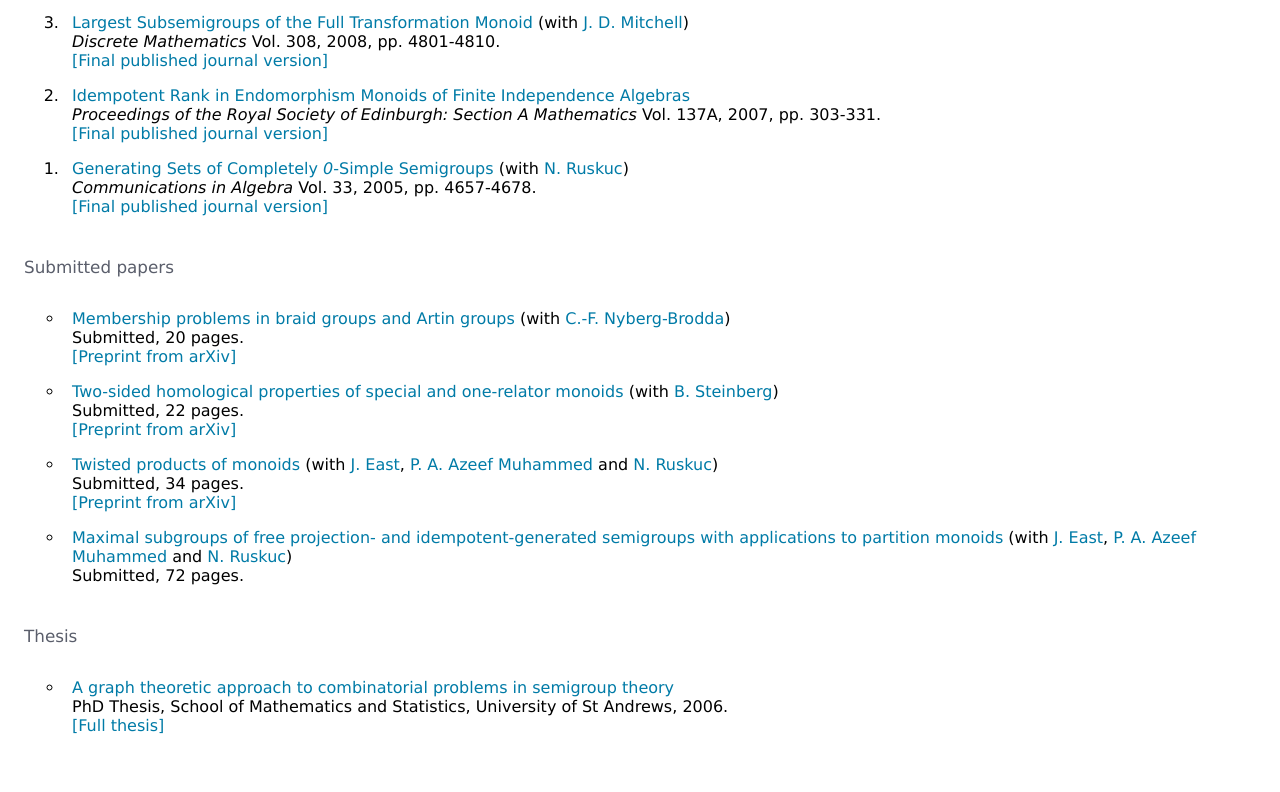
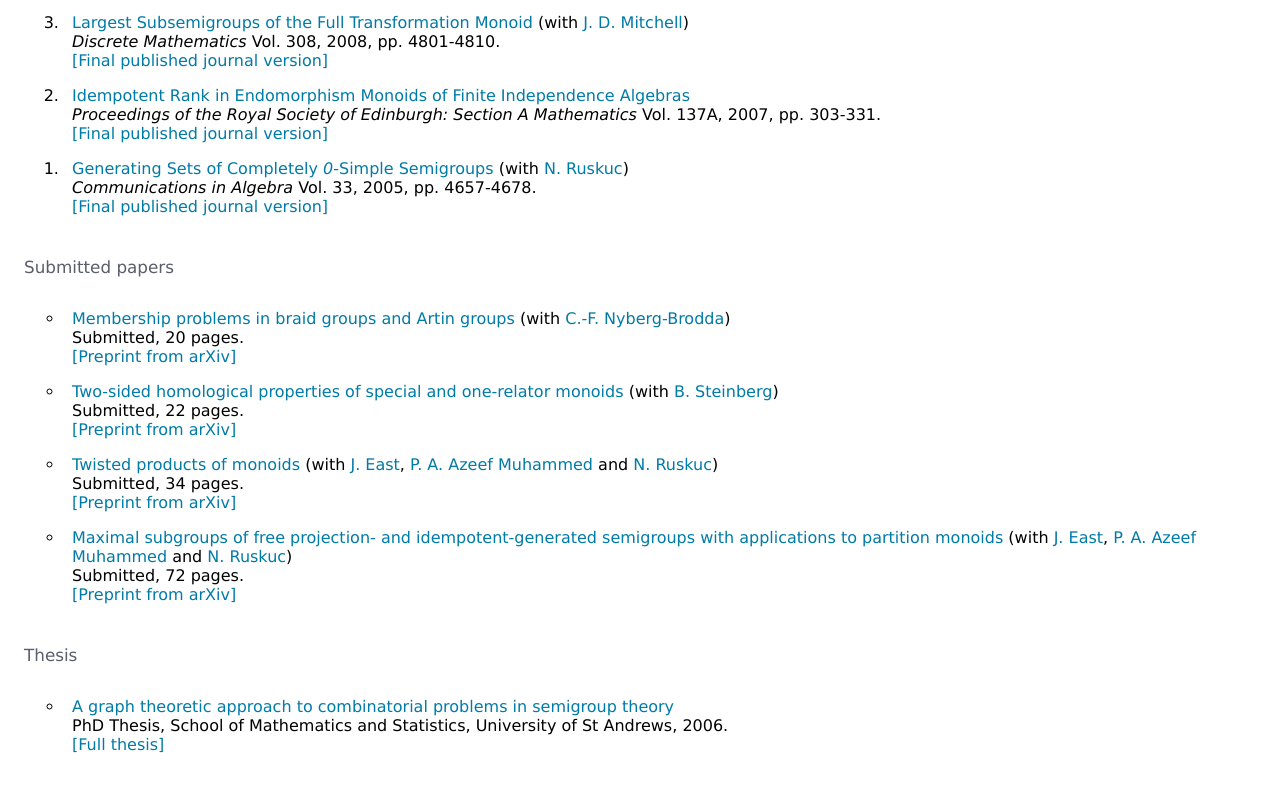
Before and after one commit to robertdgray/robertdgray.github.io, a plain HTML site: page papers.html in a window 1280 px wide. Shown: the part 4306-5098 px from the top of the page. Drawn offline with nearby package versions, Linux system fonts and the light colour scheme; some packages are replaced by stand-ins of ours.

Commit message:
arxiv ref added

```diff
--- a/papers.html
+++ b/papers.html
@@ -1109,7 +1109,12 @@ Maximal subgroups of free projection- and idempotent-generated semigroups with a
 <a href='https://www.st-andrews.ac.uk/mathematics-statistics/people/nr1/'>N. Ruskuc</a>)
 <br>
 Submitted, 72 pages.
+<br>
+<a href=
+https://arxiv.org/abs/2507.06600
+>[Preprint from arXiv]</a>
 </li>
+
 
 
 
```
